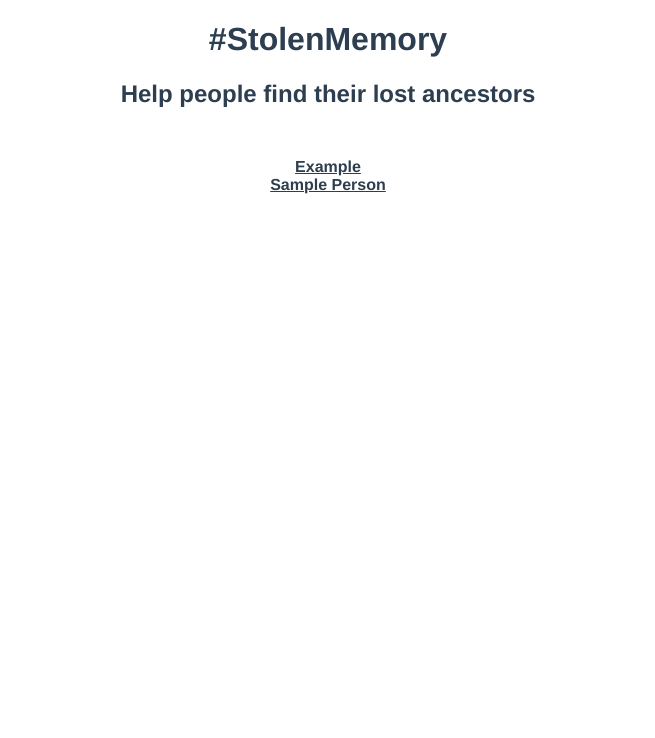
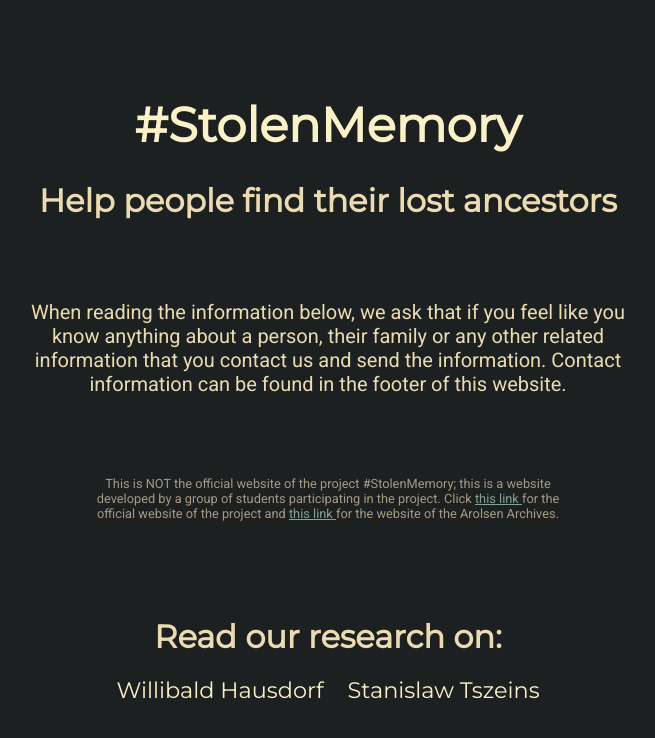
Before and after one commit to obsidianical/stolenmemory, a Vue app: page / in a window 1280 px wide. Shown: the top 738 px of the page, without its empty margins (312-967 px from the left). Built offline with nearby package versions, Linux system fonts and the light colour scheme.

Commit message:
added files for german and english language
...there isn't even a language setting yet!

```diff
--- a/public/people.json
+++ b/public/people.json
@@ -1,16 +1,16 @@
 [
 	{
-		"id": "example",
-		"name": "Example",
-		"birthdate": "16/02/2022",
-		"nationality": "german",
-		"prisoner_nrs": [158, 583828]
+		"id": "wb-hd",
+		"name": "Willibald Hausdorf",
+		"birthdate": "11/02/1890",
+		"nationality": "German",
+		"prisoner_nrs": [1407, 5599, 111494]
 	},
 	{
-		"id": "sample_person",
-		"name": "Sample Person",
-		"birthdate": "12/01/2020",
-		"nationality": "polish",
-		"prisoner_nrs": [583, 5278, 38228]
+		"id": "sw-ts",
+		"name": "Stanislaw Tszeins",
+		"birthdate": "14/04/1892",
+		"nationality": "Polish",
+		"prisoner_nrs": [47305]
 	}
 ]
--- a/src/App.vue
+++ b/src/App.vue
@@ -1,18 +1,25 @@
 <template lang="pug">
 header
-	h1 #StolenMemory
+	h1
+		a(href="https://arolsen-archives.org/en/learn-participate/initiatives-projects/stolenmemory/") #StolenMemory
 	h2 Help people find their lost ancestors
-#nav
-	.navitem( v-for="p in peopleList" )
-		router-link( :to="`/people/${p.id}`" ) {{ p.name }}
+	p.request.
+		When reading the information below, we ask that if you feel like you know anything about a person, their family or any other related information that you contact us and send the information. Contact information can be found in the footer of this website.
+	p.notice.
+		This is NOT the official website of the project #StolenMemory; this is a website developed by a group of students participating in the project. Click <a href="https://arolsen-archives.org/en/learn-participate/initiatives-projects/stolenmemory/"> this link </a> for the official website of the project and <a href="https://arolsen-archives.org/"> this link </a> for the website of the Arolsen Archives.
+	#nav
+		h3 Read our research on:
+		.people-container
+			.navitem( v-for="p in peopleList" )
+				router-link( :to="`/people/${p.id}`" ) {{ p.name }}
 router-view
 </template>
 
 <script lang="ts" setup>
 import { ref, onBeforeMount } from "vue";
-import { getPeople, Person } from "./ts/people_api.ts";
+import { getPeople, Person } from "./ts/people_api";
 
-let peopleList: ref<Person[]> = ref([]);
+let peopleList = ref<Person[]>();
 
 onBeforeMount(async () => {
   peopleList.value = await getPeople();
@@ -20,18 +27,76 @@
 </script>
 
 <style lang="sass">
+@import "style/var"
+
+h1, h2, h3, h4, h5, h6
+	font-family: $header-font, sans-serif
+
+html, body
+	margin: 0
+	padding: 0
+	background-color: $bg-pri
+
+*
+	box-sizing: border-box
+
 #app
-  font-family: Avenir, Helvetica, Arial, sans-serif
-  -webkit-font-smoothing: antialiased
-  -moz-osx-font-smoothing: grayscale
-  text-align: center
-  color: #2c3e50
+	header
+		background-color: $bg-sec
+		padding: 75px
+		text-align: center
+		h1
+			a
+				font-size: 3rem
+				font-family: $header-font, sans-serif
+				color: $txt-pri
+				text-decoration: none
+		h2
+			font-size: 2rem
+			color: $txt-sec
+		p
+			font-family: $textbody-font
+			color: $txt-sec
+			width: 600px
+			margin: 5rem auto
+		.request
+			font-size: 1.25rem
+		.notice
+			color: $txt-active-nav
+			font-size: 0.8rem
+			width: 500px
+		#nav
+			margin-top: 6rem
+			h3
+				color: $txt-sec
+				text-align: center
+				font-size: 2rem
+				margin-bottom: 0.5rem
+			.people-container
+				display: flex
+				justify-content: center
+				.navitem
+					margin: 0.75rem
+					a
+						font-size: 1.4rem
+						color: $txt-pri
+						font-family: $header-font
+						text-decoration: none
+						.active
+							color: $txt-active-nav
+	.person
+		width: 750px
+		margin: 5rem auto
+		h1, h2, h3, h4, h5, h6
+			color: $txt-pri
+		color: $txt-sec
+		font-family: $textbody-font
+		p, a
+			font-size: 1.25rem
+			margin-top: 2rem
 
-#nav
-  padding: 30px
-  a
-    font-weight: bold
-    color: #2c3e50
-    &.router-link-exact-active
-      color: #42b983
+a
+	color: $txt-link
+	&:visited
+		color: $txt-link-visited
 </style>
--- a/src/style/_var.sass
+++ b/src/style/_var.sass
@@ -0,0 +1,17 @@
+@import url('https://fonts.googleapis.com/css2?family=Montserrat:wght@300;400&family=Roboto&display=swap')
+
+$header-font: "Montserrat"
+$textbody-font: "Roboto"
+
+$bg-pri: #282828
+$bg-sec: #1d2021
+
+$accent: #d65d0e
+$accent-sec: #fe8019
+
+$txt-pri: #fbf1c7
+$txt-sec: #ebdbb2
+$txt-muted: #665c54
+$txt-link: #83a598
+$txt-link-visited: #458588
+$txt-active-nav: #a89984
--- a/src/views/Person.vue
+++ b/src/views/Person.vue
@@ -4,16 +4,19 @@
 </template>
 
 <script lang="ts" setup>
-import { onBeforeUpdate, ref } from "vue";
-import { useRoute } from "vue-router";
+import { onBeforeMount, ref, Ref } from "vue";
+import { useRoute, onBeforeRouteUpdate } from "vue-router";
 import VueMarkdown from "vue-markdown-render";
-import { fetchPersonMd } from "../ts/people_api.ts";
+import { fetchPersonMd } from "../ts/people_api";
 
 const route = useRoute();
-const md: ref<string> = ref("");
+const md: Ref<string> = ref("");
 
-onBeforeUpdate(async () => {
-  md.value = await fetchPersonMd(route.params.id);
+onBeforeMount(async () => {
+  md.value = await fetchPersonMd(route.params.id as string);
+});
+onBeforeRouteUpdate(async () => {
+  md.value = await fetchPersonMd(route.params.id as string);
 });
 </script>
 
```
Also changed, not shown: public/people/de/sw-ts.md (added, +17 -0 lines), public/people/de/wb-hd.md (added, +25 -0 lines), public/people/en/sw-ts.md (added, +17 -0 lines), public/people/en/wb-hd.md (added, +25 -0 lines), public/people/example.md (deleted, +0 -2 lines), public/people/sample_person.md (deleted, +0 -4 lines), public/people/po/sw-ts.md (added), public/people/po/wb-hd.md (added).
